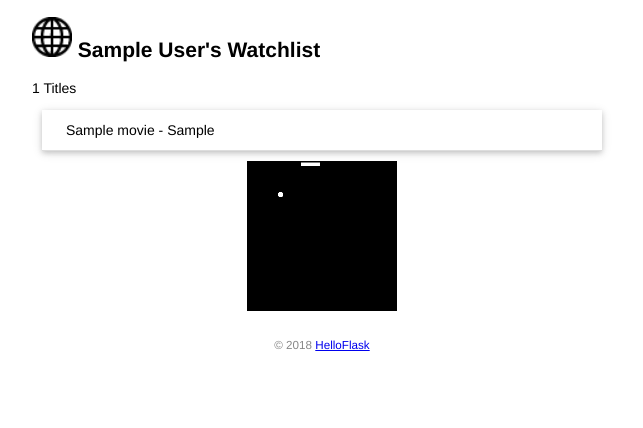
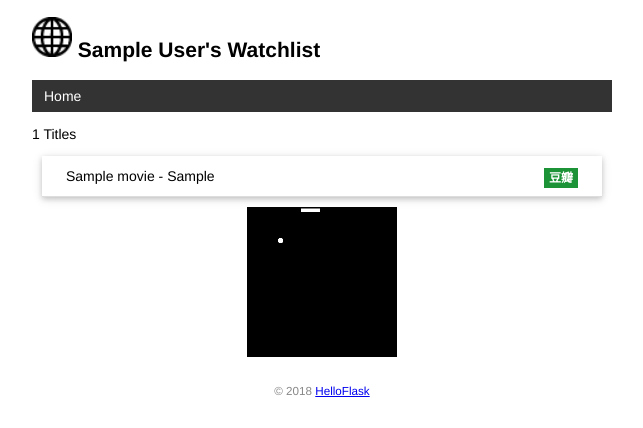
Before and after one commit to tom10110887/watchlist, a Flask app: page / in a window 1280 px wide. Shown: the top 428 px of the page, without its empty margins (318-961 px from the left). Run offline with Flask 2, Linux system fonts and the light colour scheme; tables that the repository leaves empty hold one stand-in row (values such as "Sample post").

Commit message:
Add base template and error template

```diff
--- a/app.py
+++ b/app.py
@@ -26,29 +26,11 @@ def initdb(drop):
     db.create_all()
     click.echo('Initialized database.')
 
-@app.route('/home')
-def hello():
-    return u'欢迎来到我的 watchlist!'
-
 @app.route('/')
 def index():
     user = User.query.first()
     movies = Movie.query.all()
-    return render_template('index.html', user=user, movies=movies)
-
-@app.route('/user/<name>')
-def user_page(name):
-    return 'user: %s' % name
-
-@app.route('/test')
-def test_url_for():
-    print(url_for('hello'))
-    print(url_for('totoro'))
-    print(url_for('user_page', name='tom'))
-    print(url_for('user_page', name='cici'))
-    print(url_for('test_url_for'))
-    print(url_for('test_url_for',num=2))
-    return 'Test page'
+    return render_template('index.html', movies=movies)
 
 class User(db.Model):
     id = db.Column(db.Integer, primary_key=True)
@@ -85,3 +67,13 @@ def forge():
         db.session.add(movie)
     db.session.commit()
     click.echo('Done.')
+
+@app.context_processor
+def inject_user():
+    user = User.query.first()
+    return dict(user=user)
+
+@app.errorhandler(404)
+def page_not_found(e):
+    user = User.query.first()
+    return render_template('404.html'), 404
--- a/static/style.css
+++ b/static/style.css
@@ -49,3 +49,42 @@ footer {
     margin: 0px auto;
     height: 150px;
     }
+
+/*导航栏*/
+nav ul {
+    list-style-type: none;
+    margin:0;
+    padding:0;
+    overflow:hidden;
+    background-color: #333;
+    }
+
+nav li {
+    float: left;
+    }
+
+nav li a {
+    display:block;
+    color:white;
+    text-align: center;
+    padding: 8px 12px;
+    text-decoration: none;
+    }
+
+nav li a:hover {
+    background-color: #111;
+    }
+
+.float-right {
+    float: right;
+    }
+
+.douban {
+    font-size: 12px;
+    font-weight: bold;
+    color: white;
+    text-decoration: none;
+    background: #1b9336;
+    border-redius: 15px;
+    padding: 3px 5px;
+    }
--- /dev/null
+++ b/templates/base.html
@@ -0,0 +1,27 @@
+<!DOCTYPE html>
+<html lang="en">
+<head>
+    {% block head %}
+    <meta charset="UTF-8">
+    <meta name="viewport" content="width=device-width, initial-scale=1.0">
+    <title>{{ user.name }}'s Watchlist</title>
+    <link rel="icon" href="{{ url_for('static', filename='net.png') }}">
+    <link rel="stylesheet" href="{{ url_for('static', filename='style.css') }}">
+    {% endblock %}
+</head>
+<body>
+    <h2>
+        <img alt="pureboy" class="pureboy" src="{{ url_for('static', filename='images/net.png') }}">
+        {{ user.name }}'s Watchlist
+    </h2>
+    <nav>
+        <ul>
+            <li><a href="{{ url_for('index') }}">Home</a></li>
+        </ul>
+    </nav>
+    {% block content %}{% endblock %}
+    <footer>
+        <small>&copy; 2018 <a href="http://helloflask.com/toturial">HelloFlask</a> </small>
+    </footer>
+</body>
+</html>
--- a/templates/index.html
+++ b/templates/index.html
@@ -1,24 +1,15 @@
-<!DOCTYPE html>
-<html lang="en">
-<head>
-    <meta charset="UTF-8">
-    <title>{{ user.name }}'s Watchlist</title>
-    <link rel="stylesheet" href="{{ url_for('static', filename='style.css') }}" type="text/css">
-</head>
-<body>
-    <h2>
-        <img alt="pureboy" class="pureboy" src="{{ url_for('static', filename='images/net.png') }}">
-        {{ user.name }}'s Watchlist
-    </h2>
+{% extends 'base.html' %}
+
+{% block content %}
     <p>{{ movies|length }} Titles</p>
     <ul class="movie-list">
         {% for movie in movies %}
-        <li>{{ movie.title }} - {{ movie.year }}</li>
+        <li>{{ movie.title }} - {{ movie.year }}
+            <span class="float-right">
+                <a class="douban" href="https://movie.douban.com/subject_search?search_text={{ movie.title }}" target="_blank" title="查看豆瓣评分">豆瓣</a>
+            </span>
+        </li>
         {% endfor %}
     </ul>
     <img alt="snack" class="snack" src="{{ url_for('static', filename='images/snack.gif') }}">
-    <footer>
-        <small>&copy; 2018 <a href="http://www.zhihu.com">HelloFlask</a> </small>
-    </footer>
-</body>
-</html>
+{% endblock %}
```
Also changed, not shown: templates/404.html (added, +12 -0 lines), static/net.png (added), 1 other file.
